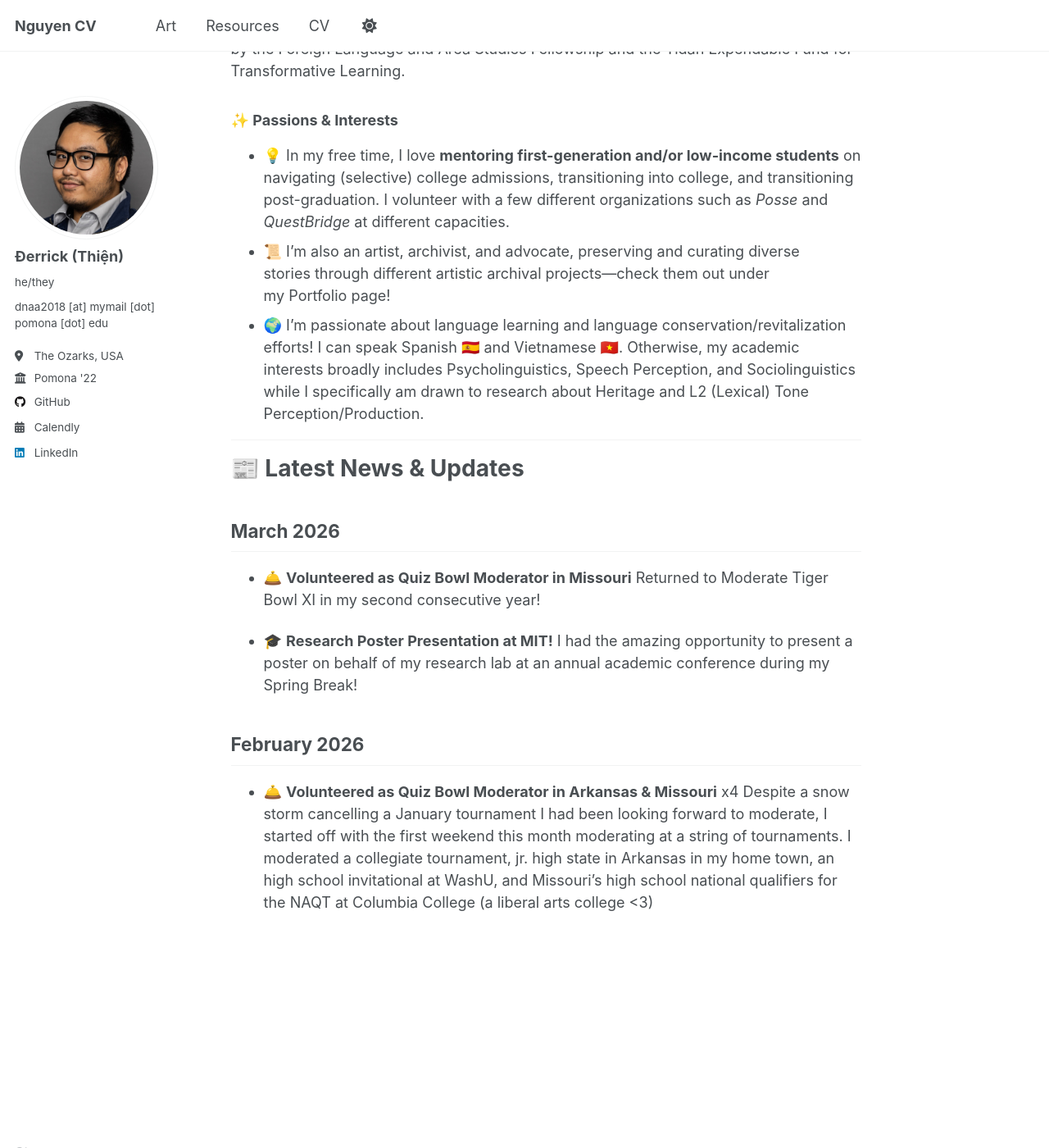
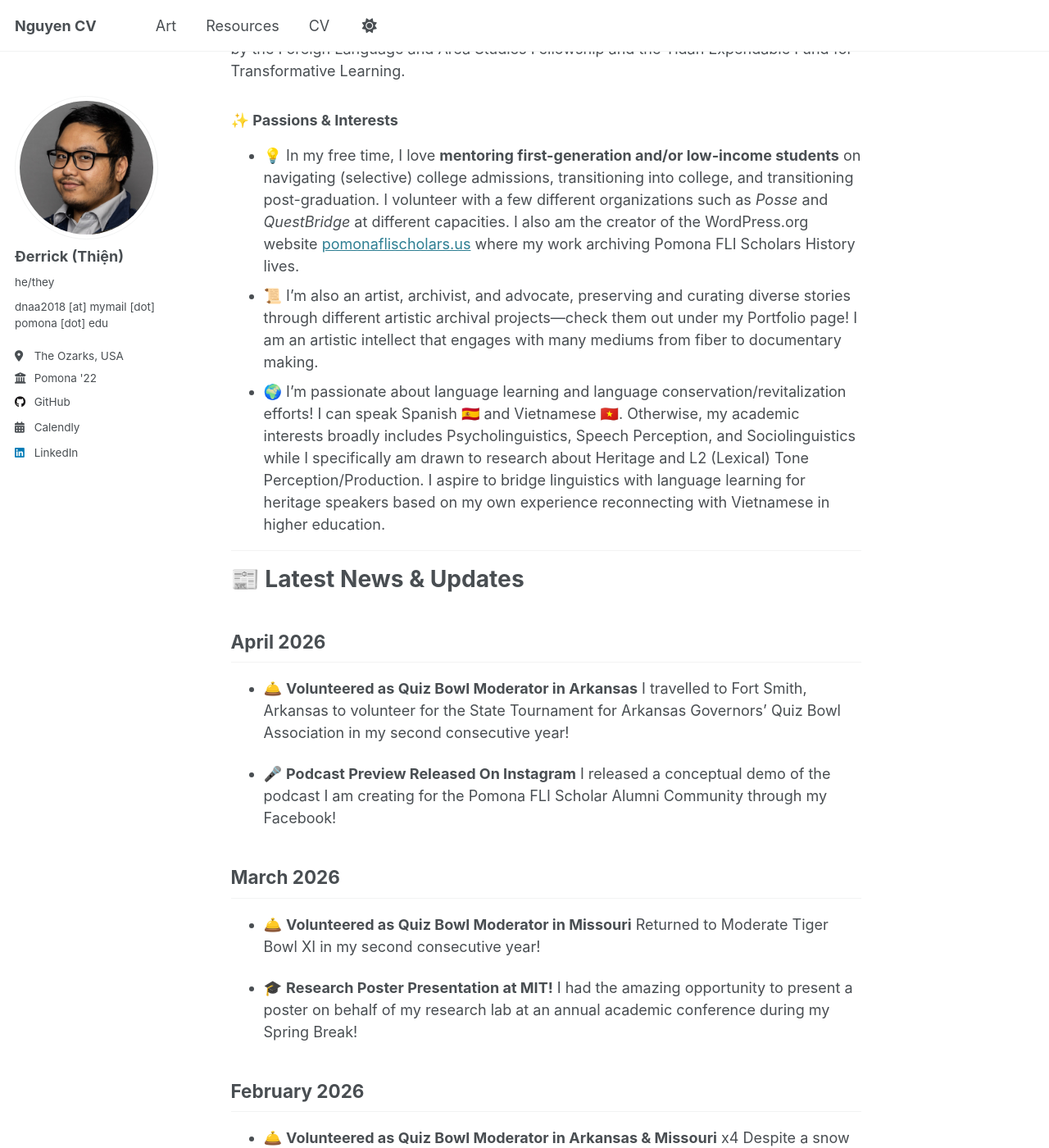
Before and after one commit to thienderrick/thienderrick.github.io, a Jekyll site: the page built from _pages/about.md, in a window 1280 px wide and 1400 px high, scrolled down 485 px. Shown: the whole window at 82% size. Built offline with Jekyll 4.4.1, drawn with Linux system fonts in a browser that asks for light colours.

Commit message:
Revise about page content and details
Updated personal introduction and academic background. Expanded on passions and interests, including mentoring and artistic projects.

```diff
--- a/_pages/about.md
+++ b/_pages/about.md
@@ -7,21 +7,28 @@ redirect_from:
   - /about.html
 ---
 
-# 👋 **Hi!** Welcome to my GitHub.io page, where I post the **potpourri** of my projects and ponderings.
+# 👋 **Hi!** Welcome to my GitHub.io page, where I post the **potpourri** of my projects and ponderings.
 
-🧠 My name is **Derrick**, I am currently a **lab manager** for the Neuroscience of Education Research on Development <a href="https://sites.google.com/umsystem.edu/nerd-lab/home?authuser=0">(NERD) Lab</a> at the **University of Missouri** within the Department of Speech, Language, and Hearing Sciences at the College of Health Sciences.
+🧠 My name is **Derrick**, I am currently a **lab manager** for the Neuroscience of Education Research on Development <a href="https://sites.google.com/umsystem.edu/nerd-lab/home?authuser=0">(NERD) Lab</a> at the **University of Missouri** within the Department of Speech, Language, and Hearing Sciences at the College of Health Sciences.
 
-### 📚 **Academic Background**
-I completed my secondary education at a multicultural public high school in **Springdale, Arkansas** before being selected as a 🏅 **QuestBridge Match Scholar** attending 🎓 **Pomona College** in Claremont, California. My journey has taken me to learning from Asian Pacific Islander Desi American (APIDA) labor leaders across California to my heritage language at Pitzer College, Hue University, and the Southeast Asian Studies Summer Institute (SEASSI) at the University of Wisconsin - Madison. My work has been supported by the Foreign Language and Area Studies Fellowship and the Yidan Expendable Fund for Transformative Learning.
+### 📚 **Academic Background**
+I completed my secondary education at a multicultural public high school in **Springdale, Arkansas** before being selected as a 🏅 **QuestBridge Match Scholar** attending 🎓 **Pomona College** in Claremont, California. My journey has taken me to learning from Asian Pacific Islander Desi American (APIDA) labor leaders across California to my heritage language at Pitzer College, Hue University, and the Southeast Asian Studies Summer Institute (SEASSI) at the University of Wisconsin - Madison. My work has been supported by the Foreign Language and Area Studies Fellowship and the Yidan Expendable Fund for Transformative Learning.
 
-### ✨ **Passions & Interests**
-- 💡 In my free time, I love **mentoring first-generation and/or low-income students** on navigating (selective) college admissions, transitioning into college, and transitioning post-graduation. I volunteer with a few different organizations such as *Posse* and *QuestBridge* at different capacities.
-- 📜 I'm also an artist, archivist, and advocate, preserving and curating diverse stories through different artistic archival projects—check them out under my Portfolio page!
-- 🌍 I'm passionate about language learning and language conservation/revitalization efforts! I can speak Spanish 🇪🇸 and Vietnamese 🇻🇳. Otherwise, my academic interests broadly includes Psycholinguistics, Speech Perception, and Sociolinguistics while I specifically am drawn to research about Heritage and L2 (Lexical) Tone Perception/Production.
+### ✨ **Passions & Interests**
+- 💡 In my free time, I love **mentoring first-generation and/or low-income students** on navigating (selective) college admissions, transitioning into college, and transitioning post-graduation. I volunteer with a few different organizations such as *Posse* and *QuestBridge* at different capacities. I also am the creator of the WordPress.org website <a href="https://https://pomonaflischolars.us/">pomonaflischolars.us</a> where my work archiving Pomona FLI Scholars History lives.
+- 📜 I'm also an artist, archivist, and advocate, preserving and curating diverse stories through different artistic archival projects—check them out under my Portfolio page! I am an artistic intellect that engages with many mediums from fiber to documentary making.
+- 🌍 I'm passionate about language learning and language conservation/revitalization efforts! I can speak Spanish 🇪🇸 and Vietnamese 🇻🇳. Otherwise, my academic interests broadly includes Psycholinguistics, Speech Perception, and Sociolinguistics while I specifically am drawn to research about Heritage and L2 (Lexical) Tone Perception/Production. I aspire to bridge linguistics with language learning for heritage speakers based on my own experience reconnecting with Vietnamese in higher education.
 
 ---
 
 # 📰 Latest News & Updates
+## April 2026
+- 🛎️ **Volunteered as Quiz Bowl Moderator in Arkansas**
+	I travelled to Fort Smith, Arkansas to volunteer for the State Tournament for Arkansas Governors' Quiz Bowl Association in my second consecutive year!
+
+- 🎤 **Podcast Preview Released On Instagram**
+	I released a conceptual demo of the podcast I am creating for the Pomona FLI Scholar Alumni Community through my Facebook!
+
 ## March 2026
 - 🛎️ **Volunteered as Quiz Bowl Moderator in Missouri**
 	Returned to Moderate Tiger Bowl XI in my second consecutive year!
```
